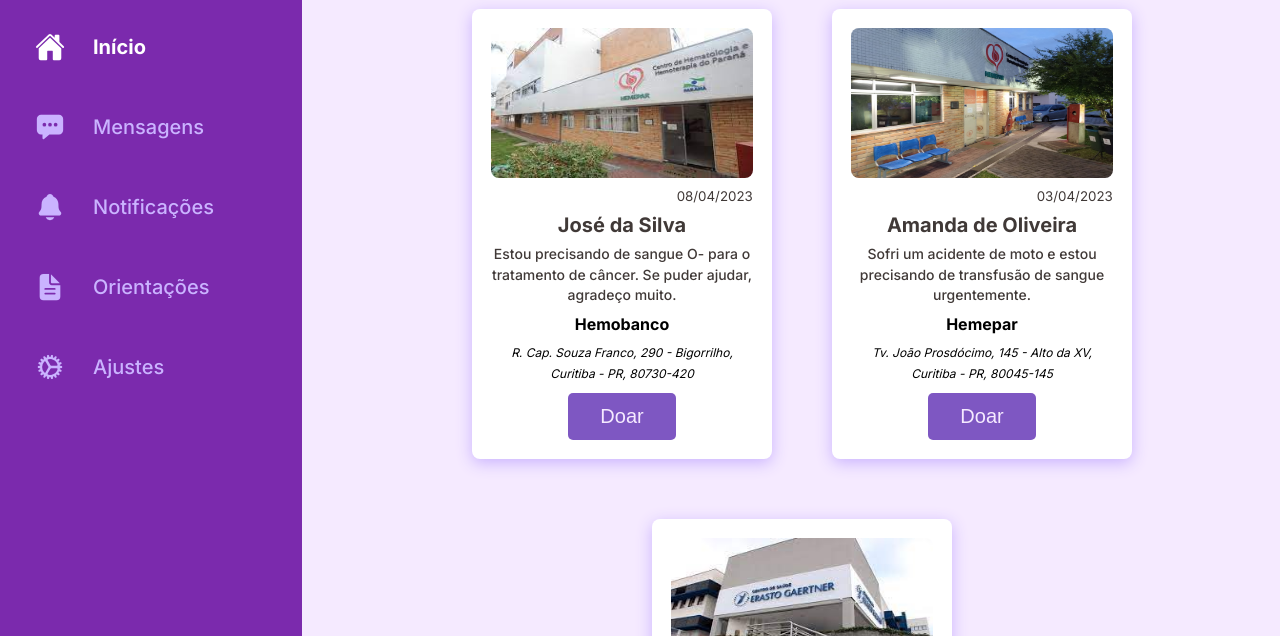
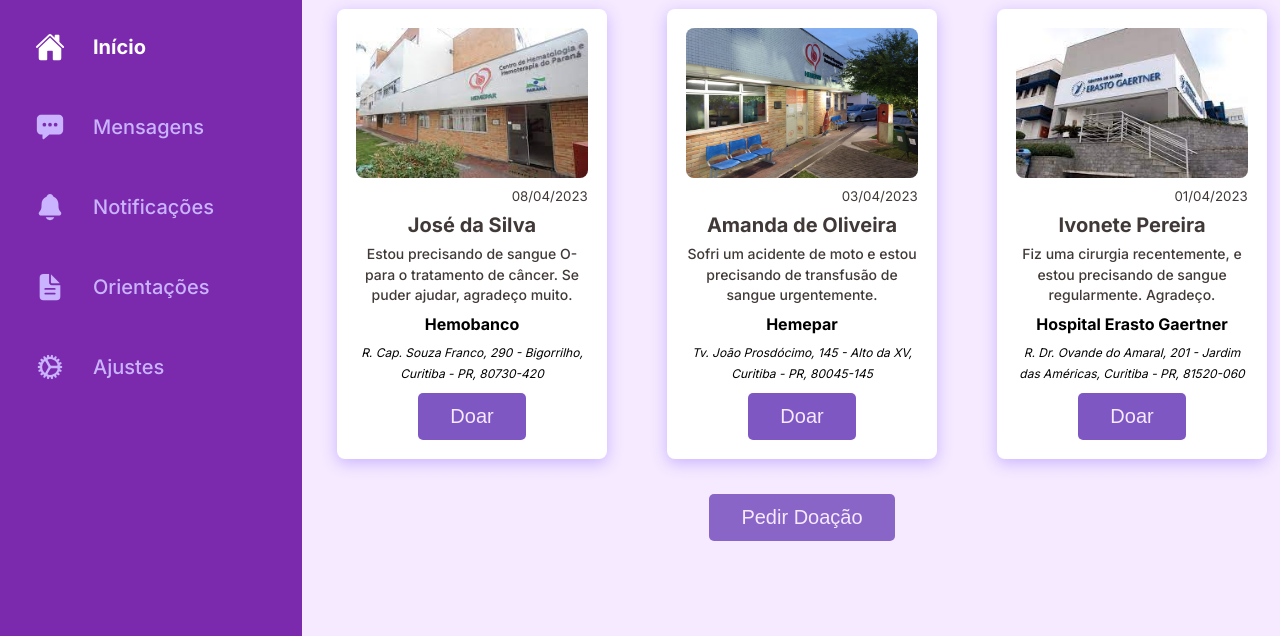
Before and after one commit to josimallmann/doe-vida, a plain HTML site: page home.html in a window 1280 px wide. Shown: the part 164-800 px from the top of the page. Drawn offline with nearby package versions, Linux system fonts and the light colour scheme.

Commit message:
style ::selection

```diff
--- a/style-login.css
+++ b/style-login.css
@@ -24,6 +24,10 @@
 
 a {
     text-decoration: none;
+}
+
+::selection {
+    background-color: var(--color4);
 }
 
 section {
--- a/style-register.css
+++ b/style-register.css
@@ -29,6 +29,10 @@
 a {
     text-decoration: none;
     color: var(--color5);
+}
+
+::selection {
+    background-color: var(--color4);
 }
 
 main {
--- a/style.css
+++ b/style.css
@@ -24,6 +24,10 @@
 
 a {
     text-decoration: none;
+}
+
+::selection {
+    background-color: var(--color4);
 }
 
 #app {
@@ -162,7 +166,7 @@
     flex-direction: column;
     text-align: center;
     gap: 0.8rem;
-    width: 30rem;
+    width: 27rem;
     padding: 1.2em;
     background-color: #FFF;
     box-shadow: 0rem 0.4rem 1.6rem var(--color4);
@@ -203,6 +207,7 @@
 }
 
 .ask {
+    margin-bottom: 3rem;
     font-size: 2rem;
     opacity: 0.90;
 }
```
